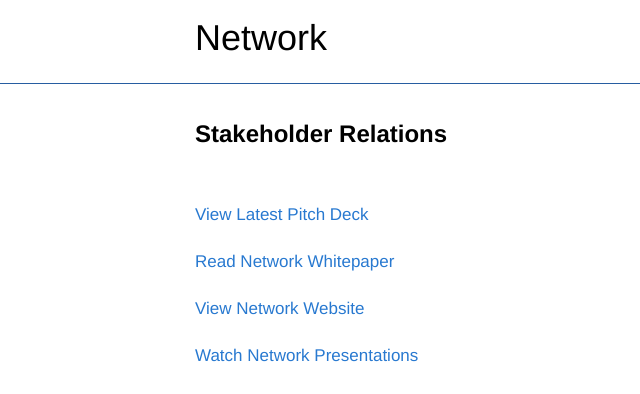
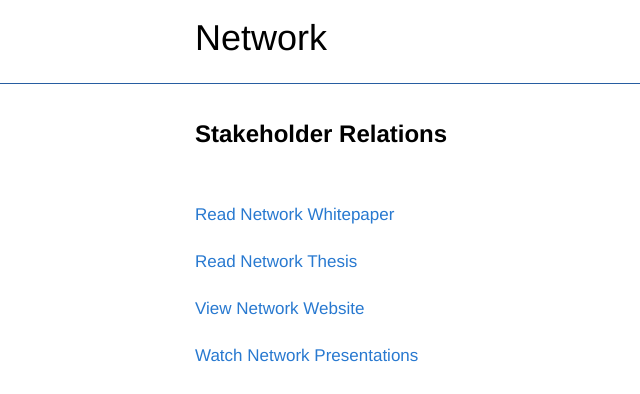
Before and after one commit to networkf/network.github.io, a Jekyll site: the page built from stakeholders.md, in a window 1280 px wide. Shown: the top 394 px of the page, without its empty margins (80-720 px from the left). Built offline with Jekyll 4.4.1, drawn with Linux system fonts in a browser that asks for light colours; some web fonts are replaced; our own code applies the rules of GitHub Pages for plain Markdown files; the repository's description, which GitHub fills in, is left out.

Commit message:
Update stakeholders.md

```diff
--- a/stakeholders.md
+++ b/stakeholders.md
@@ -10,9 +10,9 @@ layout: default
 <br>
 <br>
 
-[View Latest Pitch Deck](/deck)
+[Read Network Whitepaper](https://network.foundation/network.pdf)
 
-[Read Network Whitepaper](https://network.foundation/network.pdf)
+[Read Network Thesis](/thesis)
 
 [View Network Website](https://x.network.foundation)
 
```
